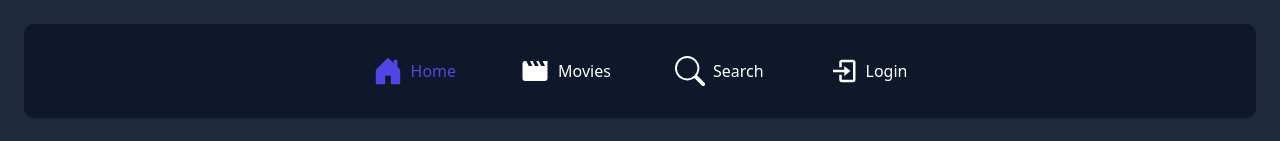
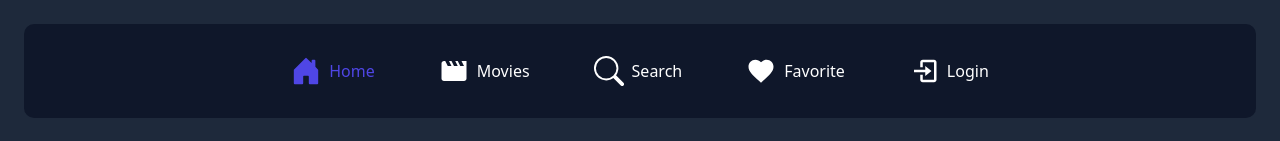
Before and after one commit to rhenaldkarrel/modern-react-movie-app, a React (Vite) app: page / in a window 1280 px wide. Shown: the top 141 px of the page. Built offline with nearby package versions, Linux system fonts and the light colour scheme; no server answers.

Commit message:
add favorite nav menu & adjust responsive

```diff
--- a/src/components/common/navigation/index.jsx
+++ b/src/components/common/navigation/index.jsx
@@ -2,7 +2,7 @@ import React from 'react';
 
 import { BsFillHouseDoorFill, BsSearch } from 'react-icons/bs';
 import { BiLogIn } from 'react-icons/bi';
-import { MdMovieCreation } from 'react-icons/md';
+import { MdMovieCreation, MdFavorite } from 'react-icons/md';
 
 import NavItem from './nav-item';
 import { useAuth } from '@/hooks';
@@ -24,6 +24,9 @@ export function Navigation() {
 			<NavItem label="search" to="/movie/search">
 				<BsSearch className="text-3xl" />
 			</NavItem>
+			<NavItem label="favorite" to="/movie/favorite">
+				<MdFavorite className="text-3xl" />
+			</NavItem>
 			{!user ? (
 				<NavItem label="login" to="/login">
 					<BiLogIn className="text-3xl" />
--- a/src/components/common/navigation/nav-item.jsx
+++ b/src/components/common/navigation/nav-item.jsx
@@ -15,7 +15,7 @@ const NavItem = ({ children, to, label, className, ...rest }) => {
 			{...rest}
 		>
 			{children}
-			<span className="hidden sm:block capitalize">{label}</span>
+			<span className="hidden lg:block capitalize">{label}</span>
 		</NavLink>
 	);
 };
```
